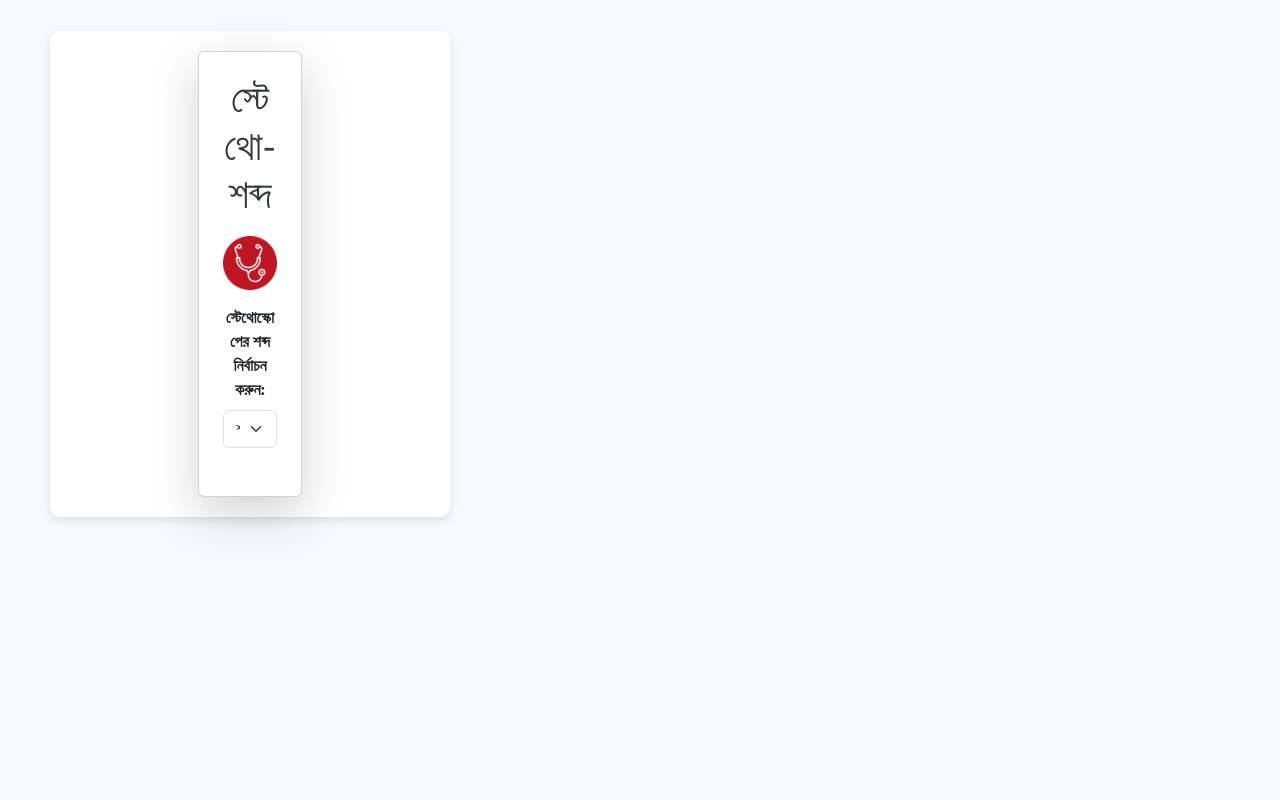
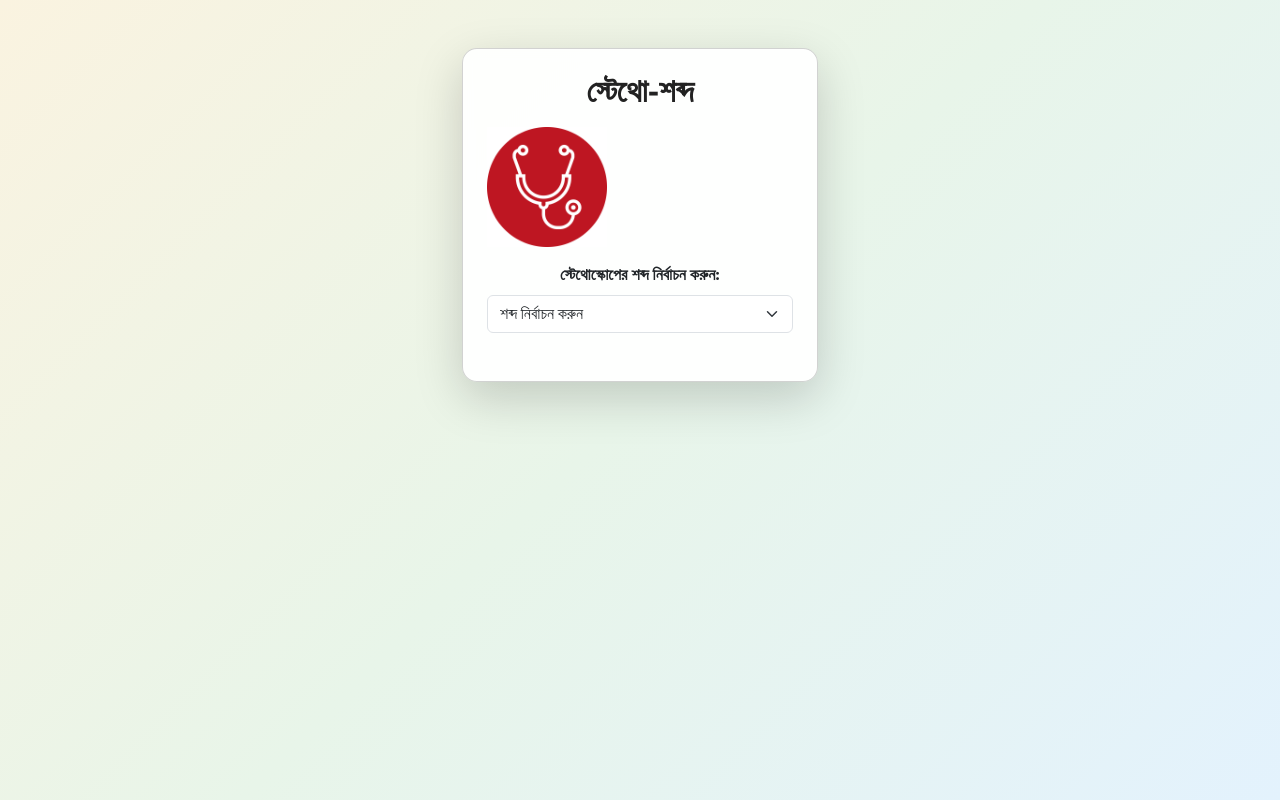
Before and after one commit to AnisurRahmanJU/stetho-sound, a plain HTML site: page index.html in a window 1280 px wide. Drawn offline with nearby package versions, Linux system fonts and the light colour scheme.

Commit message:
Update styles.css

```diff
--- a/styles.css
+++ b/styles.css
@@ -1,50 +1,62 @@
 body {
-    font-family: 'Hind Siliguri';
-    background-color: #f8f9fa;
+    font-family: 'Hind Siliguri', sans-serif;
+
+    /* Comfortable, soft background */
+    background: linear-gradient(
+        135deg,
+        #faf3e0,   /* warm cream */
+        #e8f5e9,   /* soft green tint */
+        #e3f2fd    /* calm sky blue */
+    );
+
+    background-attachment: fixed; /* smooth effect */
     margin: 0;
     padding: 0;
-    display: flex;
-    justify-content: center; /* Center content horizontally */
-    align-items: center;    /* Center content vertically */
-    height: 500px;          /* Full height of the viewport */
-    width: 500px;
 }
 
-.container {
-    text-align: center;     /* Center text and content inside the container */
-    width: 400px;
-    background: #ffffff;
-    padding: 20px;
-    border-radius: 10px;
-    box-shadow: 0 4px 10px rgba(0, 0, 0, 0.1);
-    font-family: 'Hind Siliguri';
+/* Card styling */
+.custom-card {
+    border-radius: 15px;
+    background: rgba(255, 255, 255, 0.93);
+    backdrop-filter: blur(6px);
+    animation: fadeIn 0.6s ease-in-out;
 }
 
 h1 {
-    color: #343a40;
-    font-size: 2.5rem;
-    margin-bottom: 20px;
-    font-family: 'Hind Siliguri';
-
+    color: #222;
+    font-weight: 700;
+    font-size: 2rem;
 }
 
 .stethoscope-image {
-    max-width: 200px;
-    height: auto;
-    margin-bottom: 20px;
-    font-family: 'Hind Siliguri';
+    width: 120px;
 }
 
-.dropdown-container {
-    margin-bottom: 20px;
-     font-family: 'Hind Siliguri';
+/* Button */
+#diseaseButton {
+    font-size: 1.1rem;
+    padding: 12px;
+    border-radius: 8px;
 }
 
-#diseaseButton {
-    font-size: 1.2rem;
-    font-weight: bold;
-    padding: 10px 20px;
-    border: none;
-    border-radius: 5px;
-    font-family: 'Hind Siliguri';
+/* Subtle animation */
+@keyframes fadeIn {
+    from {
+        opacity: 0;
+        transform: translateY(10px);
+    }
+    to {
+        opacity: 1;
+        transform: translateY(0);
+    }
 }
+
+/* Mobile */
+@media (max-width: 480px) {
+    h1 {
+        font-size: 1.7rem;
+    }
+    .stethoscope-image {
+        width: 100px;
+    }
+}
```
